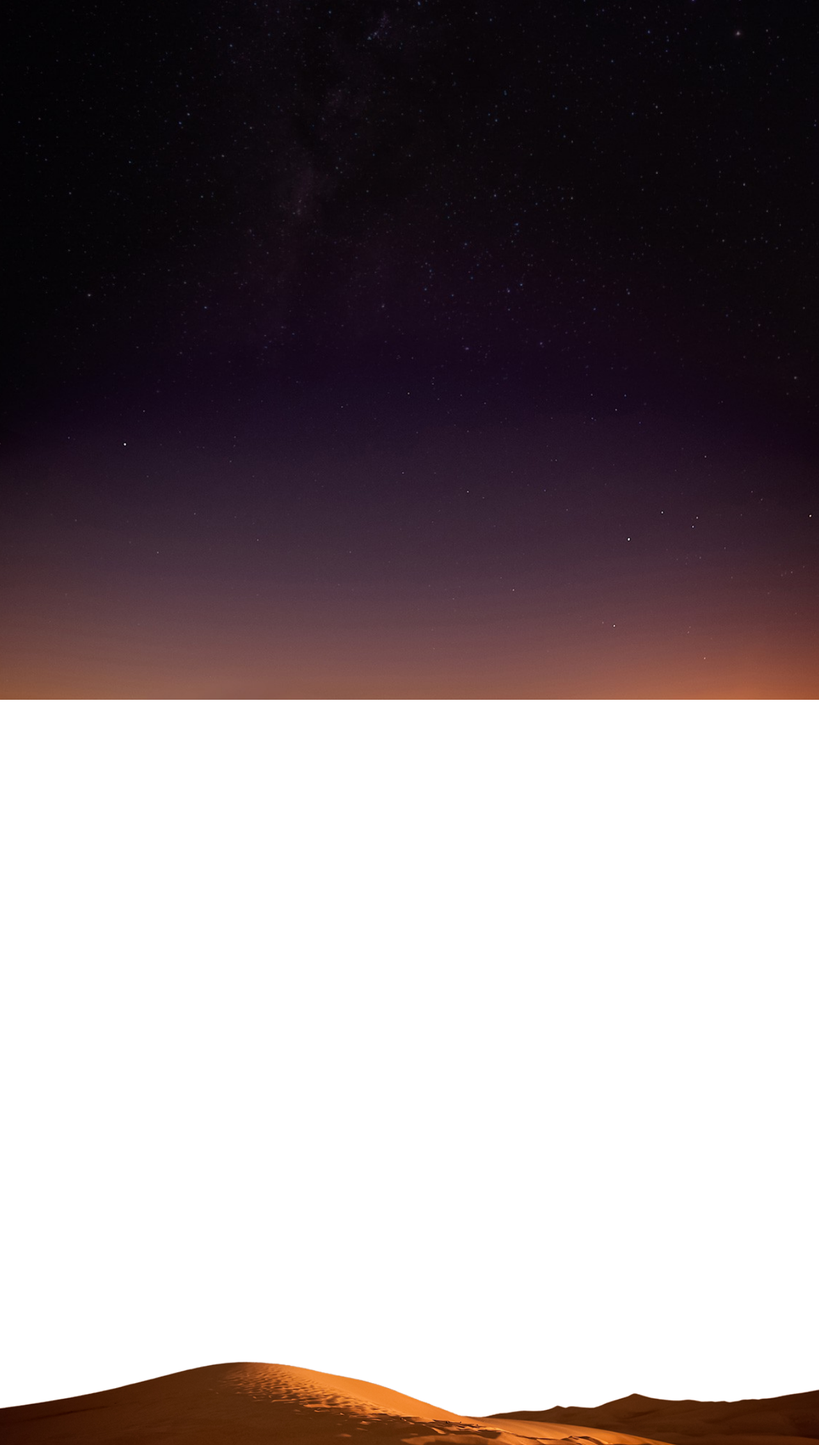
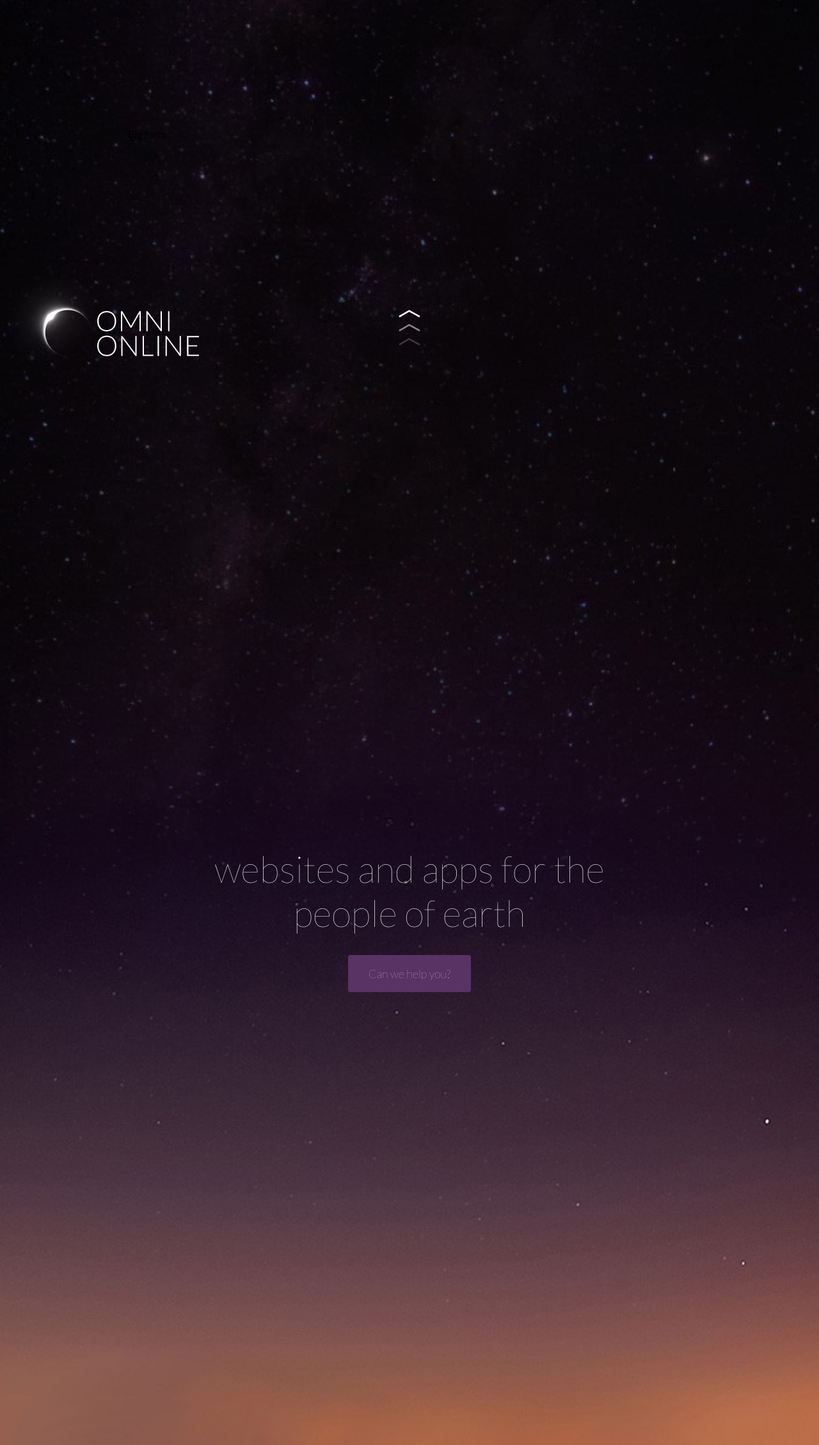
Before and after one commit to omni-online/omnionline.us, a PHP site: page / in a window 1280 px wide. Shown: the whole page at 64% size. Run offline with PHP 8.4, Linux system fonts and the light colour scheme.

Commit message:
Created main page

```diff
--- a/public/css/style.css
+++ b/public/css/style.css
@@ -1,32 +1,82 @@
 html, body {
     height: 100%;
     width: 100%;
+    overflow-x: hidden;
+    font-family: 'Lato', sans-serif;
+    background-color: #240802;
+}
+
+* {
     padding: 0;
     margin: 0;
-    overflow: hidden;
+    position: relative;
+    z-index: 100;
 }
 
-#app {
-    position: relative;
-    height: 100%;
-    width: 100%;
+.app {
 }
 
 .parallax {
-    position: absolute;
+}
+
+.parallax-bg {
+    background-repeat: no-repeat;
+    background-size: cover;
     width: 120%;
     left: -10%;
 }
 
-#sand {
+.space {
+    position: absolute;
+    top: 0;
+    height: 100%;
+    background-image: url('/img/space.jpg');
+    background-position: center bottom;
+}
+
+.sand {
+    position: absolute;
     bottom: -10%;
-    background: url('/img/sand.png') no-repeat;
-    background-size: cover;
-    height: 379px;
+    min-width: 1200px;
+    min-height: 300px;
 }
-#space {
-    top: -10%;
-    background: url('/img/space.jpg') no-repeat;
-    background-size: cover;
-    height: 1320px;
+
+.intro {
+    height: 100vh;
+    overflow: hidden;
+    text-align: center;
 }
+
+.logo {
+    position: absolute;
+    left: 0;
+}
+
+.scroll {
+    margin-top: 65px;
+}
+
+.intro-text {
+    position: absolute;
+    top: 40%;
+    left: 50%;
+    margin-left: -50%;
+    padding: 0 20%;
+}
+
+.intro-heading {
+    color: white;
+    font-weight: 100;
+    font-size: 58px;
+    margin-bottom: 50px;
+}
+
+.btn {
+    background-color: #583363;
+    color: white;
+    text-decoration: none;
+    padding: 18px 32px;
+    border-radius: 4px;
+    font-size: 18px;
+    font-weight: 100;
+}
--- a/public/index.html
+++ b/public/index.html
@@ -3,13 +3,27 @@
     <head>
         <meta charset="utf-8">
         <title>OmniOnline</title>
+        <link href='http://fonts.googleapis.com/css?family=Lato:100,300,400,700,900' rel='stylesheet' type='text/css'>
         <link rel="stylesheet" href="/css/style.css">
         <script src="/js/lib/jquery/dist/jquery.min.js"></script>
     </head>
     <body>
-        <div id="app">
-            <div id="sand" class="parallax" data-near="20"></div>
-            <div id="space" class="parallax" data-near="5"></div>
+        <div class="app">
+            <div id="contact-form" class="contact-form">
+                <form style="padding: 200px;">
+                    Big form
+                </form>
+            </div>
+            <div id="intro" class="intro">
+                <a class="logo" href="#intro"><img src="img/logo.png"></a>
+                <a href="#contact-form"><img class="scroll" src="img/scroll.png"></a>
+                <div class="intro-text">
+                    <h1 class="intro-heading">websites and apps for the people of earth</h1>
+                    <a href="#contact-form" class="btn">Can we help you?</a>
+                </div>
+                <img class="sand parallax parallax-bg" data-near="20" src="img/sand.png">
+            </div>
+            <div class="space parallax parallax-bg" data-near="5"></div>
         </div>
         <script src="/js/scripts.js"></script>
     </body>
```
Also changed, not shown: public/img/space.jpg.
